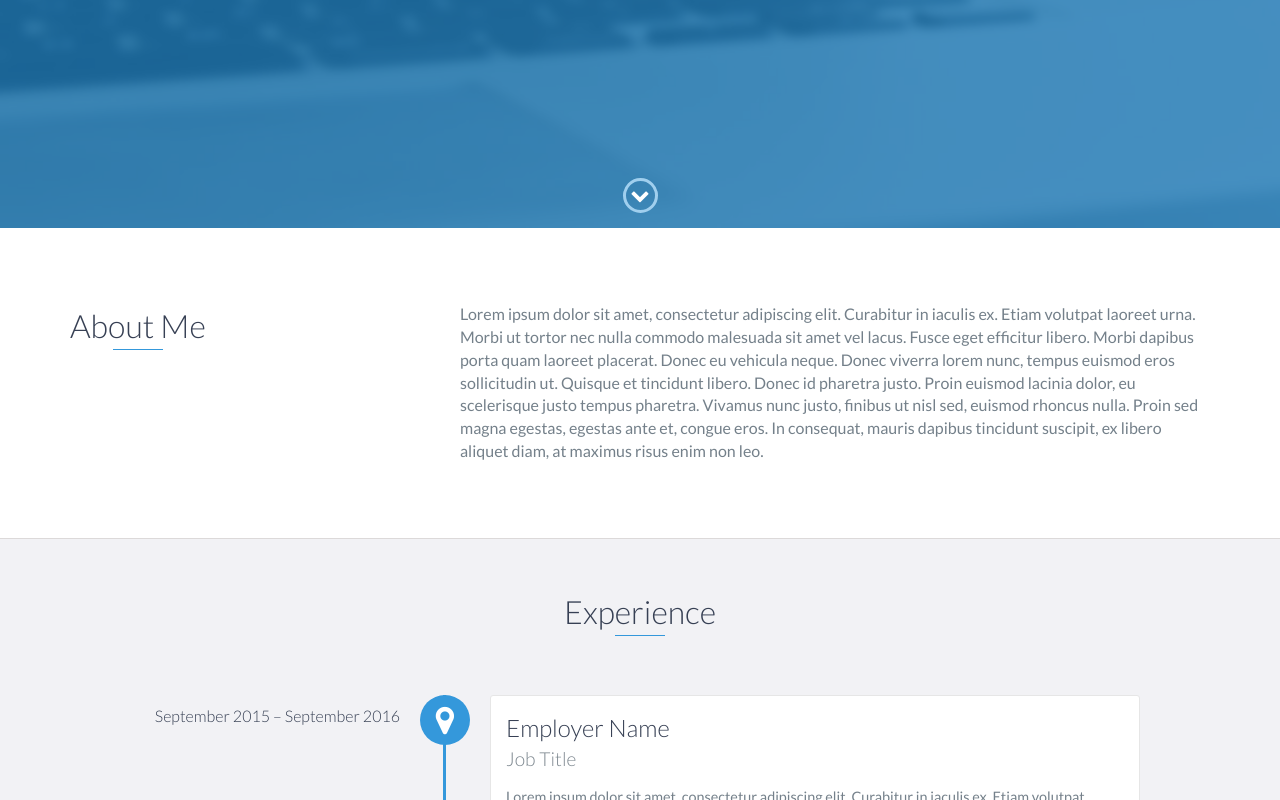
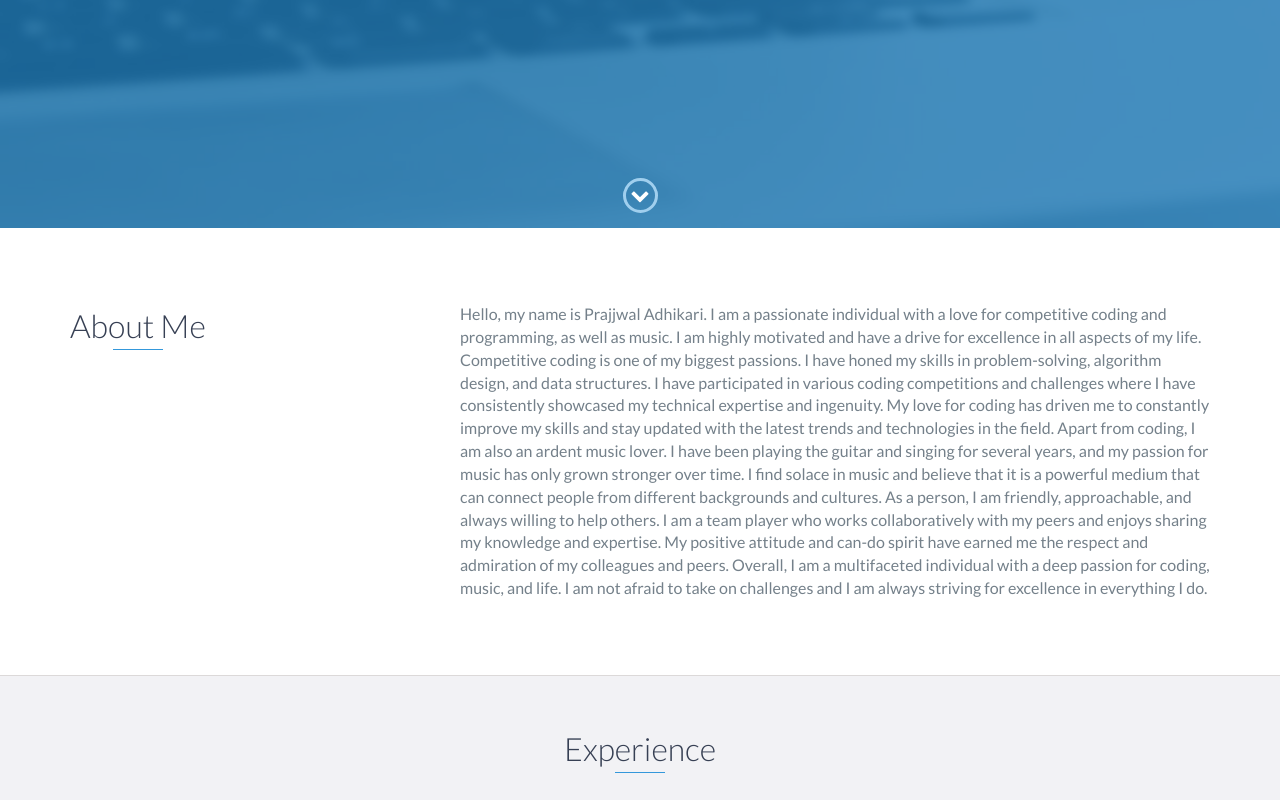
Before and after one commit to przwal/przwal.github.io, a website: page index.html in a window 1280 px wide. Shown: the part 572-1372 px from the top of the page. Drawn offline with nearby package versions, Linux system fonts and the light colour scheme.

Commit message:
updated about_us

```diff
--- a/index.html
+++ b/index.html
@@ -73,9 +73,15 @@
                 </div>
                 <div class="col-md-8">
                     <p>
-                        Lorem ipsum dolor sit amet, consectetur adipiscing elit. Curabitur in iaculis ex. Etiam volutpat laoreet urna. Morbi ut tortor nec nulla commodo malesuada sit amet vel lacus. Fusce eget efficitur libero. Morbi dapibus porta quam laoreet placerat. Donec
-                        eu vehicula neque. Donec viverra lorem nunc, tempus euismod eros sollicitudin ut. Quisque et tincidunt libero. Donec id pharetra justo. Proin euismod lacinia dolor, eu scelerisque justo tempus pharetra. Vivamus nunc justo, finibus
-                        ut nisl sed, euismod rhoncus nulla. Proin sed magna egestas, egestas ante et, congue eros. In consequat, mauris dapibus tincidunt suscipit, ex libero aliquet diam, at maximus risus enim non leo.
+                         Hello, my name is Prajjwal Adhikari. I am a passionate individual with a love for competitive coding and programming, as well as music. I am highly motivated and have a drive for excellence in all aspects of my life.
+
+			Competitive coding is one of my biggest passions. I have honed my skills in problem-solving, algorithm design, and data structures. I have participated in various coding competitions and challenges where I have consistently showcased my technical expertise and ingenuity. My love for coding has driven me to constantly improve my skills and stay updated with the latest trends and technologies in the field.
+
+			Apart from coding, I am also an ardent music lover. I have been playing the guitar and singing for several years, and my passion for music has only grown stronger over time. I find solace in music and believe that it is a powerful medium that can connect people from different backgrounds and cultures.
+
+As a person, I am friendly, approachable, and always willing to help others. I am a team player who works collaboratively with my peers and enjoys sharing my knowledge and expertise. My positive attitude and can-do spirit have earned me the respect and admiration of my colleagues and peers.
+
+Overall, I am a multifaceted individual with a deep passion for coding, music, and life. I am not afraid to take on challenges and I am always striving for excellence in everything I do.
                     </p>
                 </div>
             </div>
```
